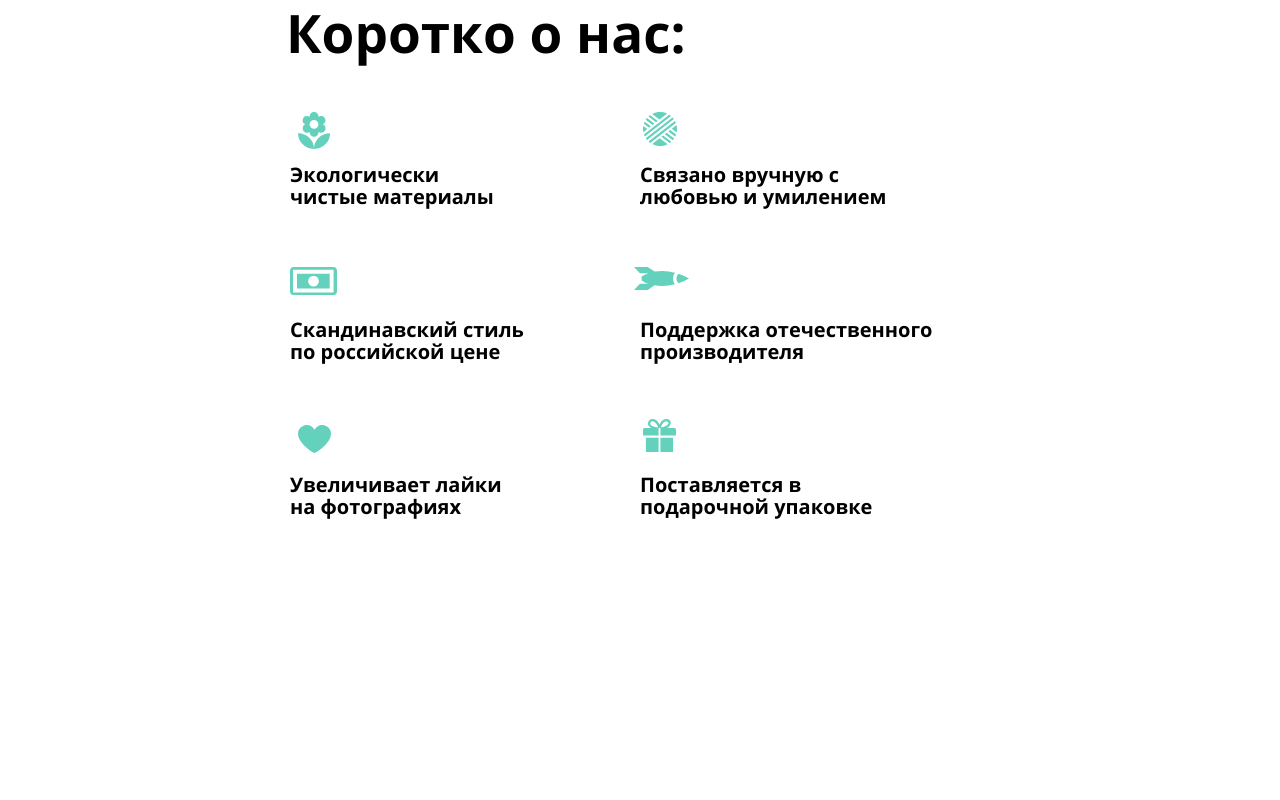
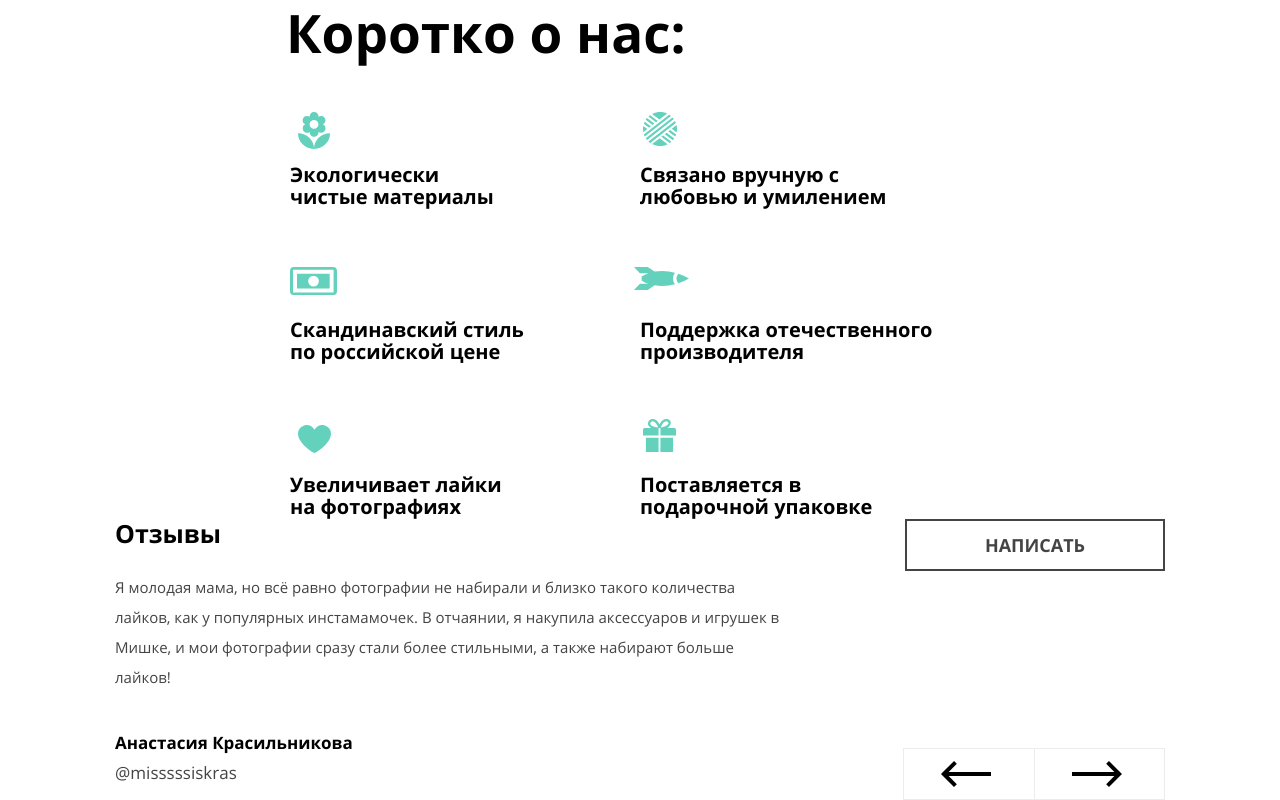
Before and after one commit to Slavenzka/mishka, a website: page source/index.html in a window 1280 px wide. Shown: the part 1692-2492 px from the top of the page. Before the commit the page ends 2265 px from the top, so only its background shows below. Drawn offline with nearby package versions, Linux system fonts and the light colour scheme; files that its build step writes are made by us from their sources.

Commit message:
Стилизовал блок reviews для мобильной версии, исправил ошибки

```diff
--- a/source/index.html
+++ b/source/index.html
@@ -182,13 +182,55 @@
           Коротко о нас:
         </h2>
         <ul class="about-us__features-list features">
-          <li class="features__item feature__item--eco">Экологически чистые&nbsp;материалы</li>
-          <li class="features__item feature__item--handmade">Связано вручную с любовью&nbsp;и&nbsp;умилением</li>
-          <li class="features__item feature__item--scandinavian">Скандинавский стиль по&nbsp;российской цене</li>
-          <li class="features__item feature__item--localization">Поддержка отечественного производителя</li>
-          <li class="features__item feature__item--like">Увеличивает лайки на&nbsp;фотографиях</li>
-          <li class="features__item feature__item--gift">Поставляется в подарочной&nbsp;упаковке</li>
+          <li class="features__item feature__item--eco">
+            Экологически<br>чистые материалы
+          </li>
+          <li class="features__item feature__item--handmade">
+            Связано вручную с<br>любовью и умилением
+          </li>
+          <li class="features__item feature__item--scandinavian">
+            Скандинавский стиль<br>по российской цене
+          </li>
+          <li class="features__item feature__item--localization">
+            Поддержка отечественного<br>производителя
+          </li>
+          <li class="features__item feature__item--like">
+            Увеличивает лайки<br>на фотографиях
+          </li>
+          <li class="features__item feature__item--gift">
+            Поставляется в<br>подарочной упаковке
+          </li>
         </ul>
+      </div>
+    </section>
+    <section class="reviews">
+      <div class="container">
+        <h2 class="reviews__title">
+          Отзывы
+        </h2>
+        <blockquote class="reviews__text">
+          Я молодая мама, но всё равно фотографии не набирали и
+          близко такого количества лайков, как у популярных инстамамочек.
+          В отчаянии, я накупила аксессуаров и игрушек в Мишке, и мои
+          фотографии сразу стали более стильными, а также набирают больше лайков!
+        </blockquote>
+        <cite class="reviews__author">
+          Анастасия Красильникова
+          <span>
+            @misssssiskras
+          </span>
+        </cite>
+        <div class="reviews__slider">
+          <button class="button reviews__slider-button reviews__slider-button--previous" type="button">
+            Предыдущий
+          </button>
+          <button class="button reviews__slider-button reviews__slider-button--next" type="button">
+            Следующий
+          </button>
+        </div>
+        <button class="button reviews__button">
+          Написать
+        </button>
       </div>
     </section>
   </main>
--- a/source/sass/blocks/about-us.scss
+++ b/source/sass/blocks/about-us.scss
@@ -2,7 +2,7 @@
   display: flex;
   flex-direction: column;
   align-items: center;
-  padding-bottom: 55px;
+  padding-bottom: 52px;
 }
 
 .about-us__title {
@@ -41,7 +41,7 @@
 }
 
 @media (min-width: $width__desktop) {
-  .about-us {
+  .about-us .container {
     padding: 0 175px;
   }
 
--- a/source/sass/blocks/features.scss
+++ b/source/sass/blocks/features.scss
@@ -33,12 +33,13 @@
     background-image: url("../img/about-us__icon-flower.svg");
   }
 }
+
 .feature__item--scandinavian {
   order: 2;
 
   &::before {
     top: -52px;
-    left: 0px;
+    left: 0;
     width: 47px;
     height: 27.5px;
     background-image: url("../img/about-us__icon-scandinavian.svg");
@@ -105,7 +106,7 @@
 
   .features__item {
     margin-top: 103px;
-    width: 334px;
+    width: 50%;
     order: 0;
   }
 
--- a/source/sass/blocks/header-main.scss
+++ b/source/sass/blocks/header-main.scss
@@ -108,7 +108,7 @@
   .header-main__logo-wrapper {
     order: 0;
     min-height: 88px;
-    min-width: 320px;
+    min-width: 305px;
     padding: 21px 0 22px 0;
     flex-grow: 1;
     box-sizing: border-box;
--- a/source/sass/blocks/main-nav.scss
+++ b/source/sass/blocks/main-nav.scss
@@ -129,7 +129,7 @@
   .main-nav {
     position: relative;
     order: 2;
-    width: 334px;
+    width: 50%;
     padding-top: 18px;
     font-size: 15px;
   }
@@ -159,6 +159,7 @@
 
 @media (min-width: $width__desktop) {
   .main-nav {
+    width: auto;
     min-width: 411px;
     order: 0;
     padding-top: 0;
--- a/source/sass/blocks/promotion.scss
+++ b/source/sass/blocks/promotion.scss
@@ -71,6 +71,7 @@
 
 .promotion__order-wrapper {
   align-self: stretch;
+  text-align: center;
 }
 
 .promotion__price {
@@ -80,13 +81,14 @@
   font-size: 17px;
   line-height: 24px;
   font-weight: 700;
-  text-align: center;
   color: $font-color__text;
 }
 
 .promotion__button {
+  display: inline-block;
+  vartical-align: middle;
   margin-top: 26px;
-  width: 100%;
+  width: 260px;
 }
 
 @media (min-width: $width__tablet) {
@@ -101,7 +103,6 @@
   }
 
   .promotion .container {
-    justify-content: space-around;
     padding-top: 46px;
   }
 
@@ -124,7 +125,7 @@
 
   .promotion__description-wrapper {
     max-height: 800px;
-    align-content: space-around;
+    align-content: space-between;
   }
 
   .promotion__description {
--- /dev/null
+++ b/source/sass/blocks/reviews.scss
@@ -0,0 +1,148 @@
+.reviews {
+  font-family: $font-family__main;
+}
+
+.reviews .container {
+  display: flex;
+  flex-direction: column;
+  align-items: center;
+}
+
+.reviews__title {
+  margin: 0;
+  margin-bottom: 24px;
+  width: 260px;
+  font-size: 25px;
+  line-height: 30px;
+  color: $font-color__main;
+}
+
+.reviews__text {
+  margin: 0;
+  margin-bottom: 27px;
+  width: 260px;
+  font-size: 15px;
+  line-height: 30px;
+  color: $font-color__text;
+}
+
+.reviews__author {
+  width: 260px;
+  font-style: normal;
+  font-size: 17px;
+  line-height: 24px;
+  font-weight: 700;
+  color: $font-color__main;
+}
+
+.reviews__author span {
+  display: block;
+  margin-top: 3px;
+  font-weight: 400;
+  font-size: 17px;
+  line-height: 30px;
+  color: $font-color__text;
+}
+
+.reviews__slider {
+  position: relative;
+  width: 260px;
+  margin-top: 29px;
+  display: flex;
+  border: 1px solid $border-color__light;
+
+  &::before {
+    content: "";
+    position: absolute;
+    top: 0;
+    left: 50%;
+    width: 1px;
+    height: 100%;
+    background-color: $border-color__light;
+    z-index: 1;
+  }
+}
+
+.reviews__slider-button {
+  position: relative;
+  padding-bottom: 16px;
+  width: 50%;
+  font-size: 0;
+  border: 0;
+
+  &::before {
+    content: "";
+    position: absolute;
+    top: 0;
+    left: 0;
+    width: 50px;
+    height: 26px;
+    background-image: url("../img/review-slider__arrow.svg");
+  }
+
+  &:hover {
+    opacity: 0.6;
+    background-color: $background-color__main;
+  }
+
+  &:active::before {
+    opacity: 0.3;
+  }
+}
+
+.reviews__slider-button--previous {
+  &::before {
+    top: 12px;
+    left: 50%;
+    margin-left: -28px;
+  }
+}
+
+.reviews__slider-button--next {
+  &::before {
+    top: 12px;
+    left: 50%;
+    margin-left: -27px;
+    transform: rotate(180deg);
+  }
+}
+
+.reviews__button {
+  margin-top: 38px;
+  width: 260px;
+  font-size: 18px;
+}
+
+@media (min-width: $width__tablet) {
+  .reviews .container {
+    flex-direction: row;
+    flex-wrap: wrap;
+  }
+
+  .reviews__title {
+    order: 0;
+    flex-grow: 1;
+    min-width: 50%;
+  }
+
+  .reviews__text {
+    order: 2;
+    // flex-grow: 1;
+    width: 668px;
+  }
+
+  .reviews__author {
+    order: 3;
+    flex-grow: 1;
+    width: 50%;
+  }
+
+  .reviews__slider {
+    order: 4;
+  }
+
+  .reviews__button {
+    order: 1;
+    margin: 0;
+  }
+}
--- a/source/sass/scaffolding.scss
+++ b/source/sass/scaffolding.scss
@@ -34,6 +34,10 @@ a {
 
 @media (min-width: $width__desktop) {
   .container {
-    padding: 0 calc(100vw / 2 + 50px - 1150px / 2);
+    // padding: 0 calc(100vw / 2 + 50px - 1150px / 2);
+    width: 1050px;
+    padding: 0;
+    margin: 0 auto;
+    box-sizing: border-box;
   }
 }
--- a/source/sass/style.scss
+++ b/source/sass/style.scss
@@ -10,4 +10,5 @@
   "blocks/promotion",
   "blocks/parameters",
   "blocks/about-us",
-  "blocks/features";
+  "blocks/features",
+  "blocks/reviews";
```
Also changed, not shown: source/img/review-slider__arrow.svg (added).
